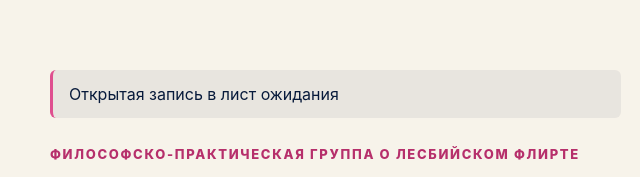
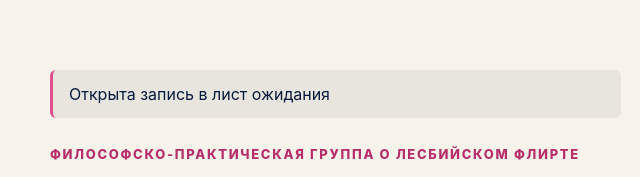
Before and after one commit to tkalininawork/personal-site, a plain HTML site: page lesbian_paradise/index.html in a window 1280 px wide. Shown: the part 120-297 px from the top of the page, 0-640 px from the left. Drawn offline with Linux system fonts and the light colour scheme.

Commit message:
20.11.26_2

```diff
--- a/lesbian_paradise/index.html
+++ b/lesbian_paradise/index.html
@@ -389,7 +389,7 @@ height="0" width="0" style="display:none;visibility:hidden"></iframe></noscript>
 <main id="main">
   <header class="lp-hero" id="top">
     <div class="lp-hero-copy">
-      <p class="lp-hero-status" aria-label="Статус набора">Открытая запись в лист ожидания</p>
+      <p class="lp-hero-status" aria-label="Статус набора">Открыта запись в лист ожидания</p>
       <p class="lp-kicker">Философско-практическая группа о лесбийском флирте</p>
       <h1>Сад лесбийских наслаждений</h1>
       <p class="lp-hero-lead">Четыре онлайн-встречи для тех, кому хочется флиртовать с женщинами и получать от этого удовольствие.</p>
```
